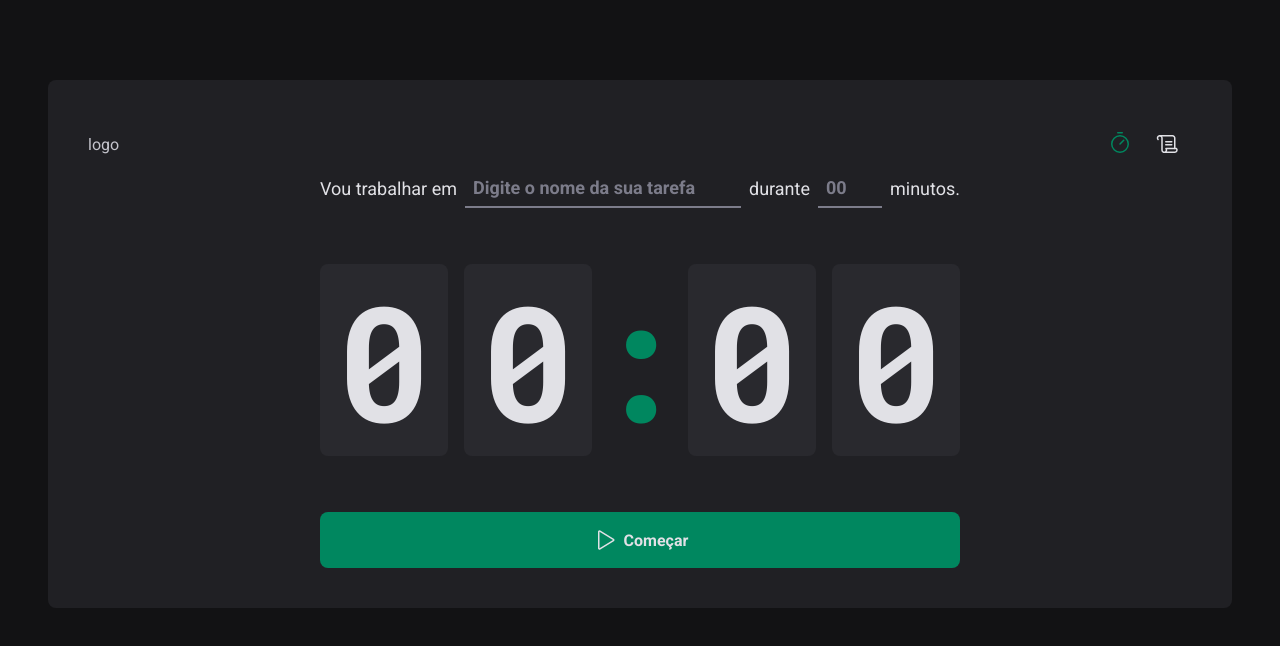
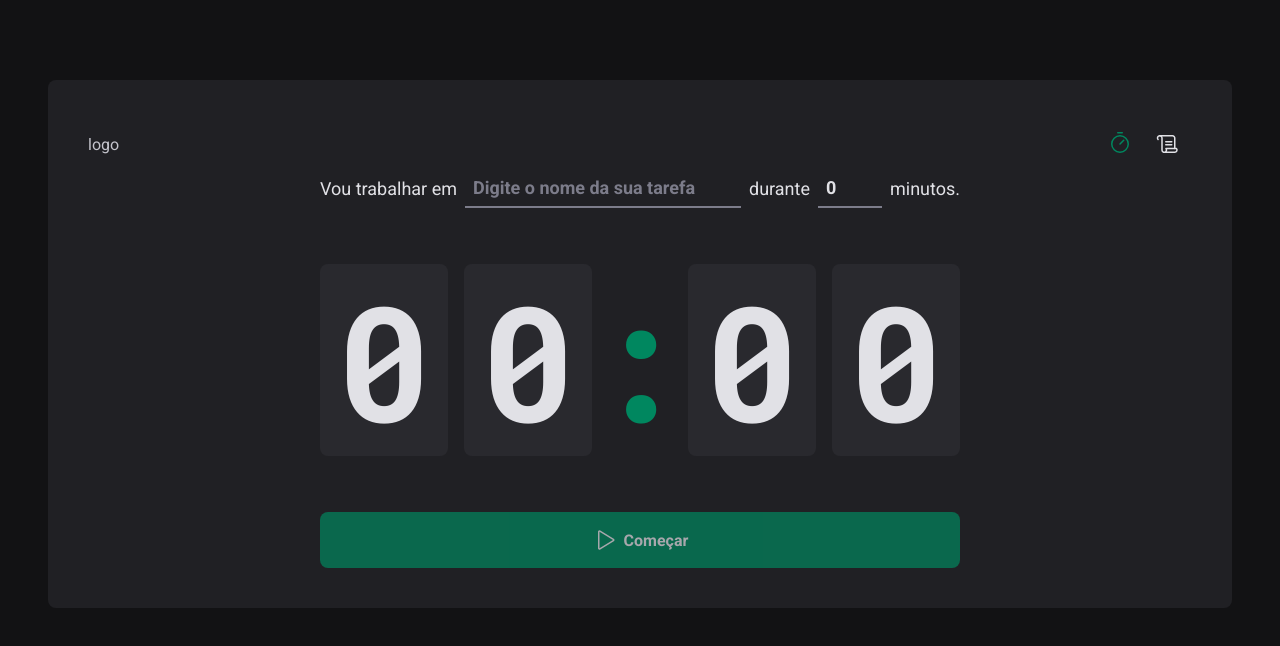
Before and after one commit to PauloQuagliatto/ignite-timer, a React (Vite) app: page / in a window 1280 px wide. Shown: the top 646 px of the page. Built offline with nearby package versions, Linux system fonts and the light colour scheme.

Commit message:
advanced in ignite classes

```diff
--- a/package.json
+++ b/package.json
@@ -9,12 +9,16 @@
     "preview": "vite preview"
   },
   "dependencies": {
+    "@hookform/resolvers": "^2.9.9",
     "@types/styled-components": "^5.1.26",
+    "date-fns": "^2.29.3",
     "phosphor-react": "^1.4.1",
     "react": "^18.2.0",
     "react-dom": "^18.2.0",
+    "react-hook-form": "^7.37.0",
     "react-router-dom": "^6.4.2",
-    "styled-components": "^5.3.6"
+    "styled-components": "^5.3.6",
+    "zod": "^3.19.1"
   },
   "devDependencies": {
     "@types/react": "^18.0.17",
--- a/src/pages/Home/index.tsx
+++ b/src/pages/Home/index.tsx
@@ -1,21 +1,98 @@
+import { useEffect, useState } from "react";
+import { useForm } from "react-hook-form";
+import { zodResolver } from "@hookform/resolvers/zod";
+import * as zod from "zod";
+import { differenceInSeconds } from "date-fns";
 import { Play } from "phosphor-react";
 
-import { HomeContainer, FormContainer, TaskInput, MinutesAmountInput, CountDownContainer, Separator, StartCountDownButton } from "./styles";
+import {
+  HomeContainer,
+  FormContainer,
+  TaskInput,
+  MinutesAmountInput,
+  CountDownContainer,
+  Separator,
+  StartCountDownButton
+} from "./styles";
+
+const newCycleValidationSchema = zod.object({
+  task: zod.string().min(1, 'Informe a tarefa'),
+  minutesAmount: zod.number().min(5, 'O cíclo precisa ser de, no mínimo, 5 minutos').max(60, 'O cíclo não deve exceder 60 minutos')
+});
+
+type NewCycleFormData = zod.infer<typeof newCycleValidationSchema>;
+
+interface Cycle {
+  id: string;
+  task: string;
+  minutesAmount: number;
+  startDate: Date;
+}
 
 export function Home() {
+  const [cycles, setCycles] = useState<Cycle[]>([]);
+  const [activeCycleId, setActiveCycleId] = useState<string | null>(null);
+  const [passedSecondsAmount, setPassedSecondsAmount] = useState(0);
+
+  const { register, handleSubmit, watch, reset } = useForm<NewCycleFormData>({
+    resolver: zodResolver(newCycleValidationSchema),
+    defaultValues: {
+      task: '',
+      minutesAmount: 0
+    }
+  });
+
+  useEffect(() => {
+    if(activeCycle) {
+      setInterval(() => {
+        setPassedSecondsAmount(
+          differenceInSeconds(new Date(), activeCycle.startDate)
+        );
+      }, 1000);
+    }
+  }, []);
+
+  function handleCreateNewCycle(data: NewCycleFormData) {
+    const newCycle: Cycle = {
+      id: String(new Date().getTime()),
+      task: data.task,
+      minutesAmount: data.minutesAmount,
+      startDate: new Date()
+    };
+
+    setCycles(state => [...state, newCycle]);
+
+    reset();
+  };
+
+  const activeCycle = cycles.find((cycle) => cycle.id === activeCycleId);
+
+  const totalSeconds = activeCycle ? activeCycle.minutesAmount * 60 : 0;
+  const currentSeconds = activeCycle ? totalSeconds - passedSecondsAmount : 0;
+
+  const minutesAmount = Math.floor(currentSeconds / 60);
+  const secondsAmount = currentSeconds % 60;
+
+  const minutes = String(minutesAmount).padStart(2, '0');
+  const seconds = String(secondsAmount).padStart(2, '0');
+
+  const task = watch('task');
+  const isButtonDisabled = !task;
+
   return (
     <HomeContainer>
-      <form action="">
+      <form onSubmit={handleSubmit(handleCreateNewCycle)} action="">
         <FormContainer>
           <label htmlFor="task">Vou trabalhar em</label>
           <TaskInput
             id="task"
             list="task-suggestions"
             placeholder="Digite o nome da sua tarefa"
+            {...register('task')}
           />
 
           <datalist id="task-suggestions">
-
+            <option value='' />
           </datalist>
 
           <label htmlFor="minutesAmount">durante</label>
@@ -23,6 +100,9 @@
             id="minutesAmount"
             placeholder="00"
             step={5}
+            min={5}
+            max={60}
+            {...register('minutesAmount')}
           />
 
 
@@ -30,14 +110,14 @@
         </FormContainer>
 
         <CountDownContainer>
-          <span>0</span>
-          <span>0</span>
+          <span>{minutes[0]}</span>
+          <span>{minutes[1]}</span>
           <Separator>:</Separator>
-          <span>0</span>
-          <span>0</span>
+          <span>{seconds[0]}</span>
+          <span>{seconds[1]}</span>
         </CountDownContainer>
 
-        <StartCountDownButton type="submit">
+        <StartCountDownButton disabled={isButtonDisabled} type="submit">
           <Play size={24} />
           Começar
         </StartCountDownButton>
```
Also changed, not shown: 1 other file (tests, documents, lock files or other folders).
